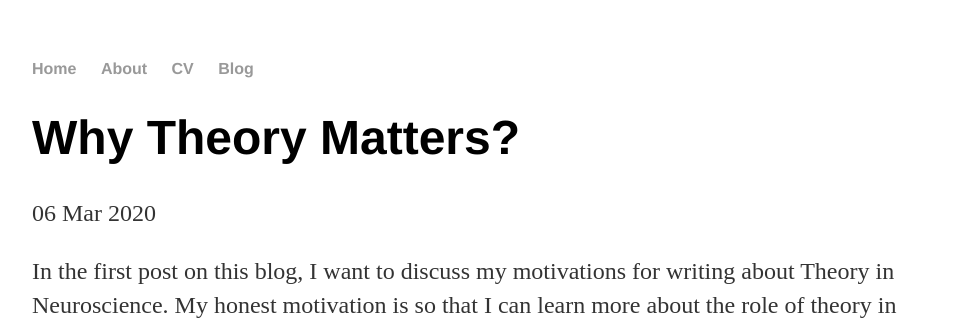
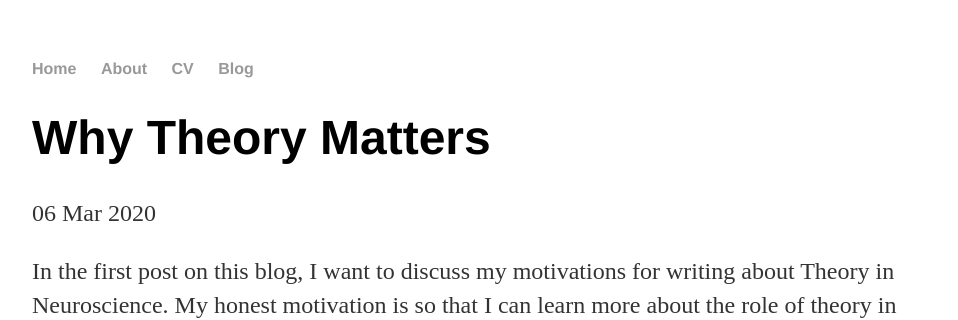
Before and after one commit to bitsandspikes/bitsandspikes.github.io, a Jekyll site: the page built from _posts/2020-03-06-Why-Theory-Matters.md, in a window 1280 px wide. Shown: the top 320 px of the page, without its empty margins (160-1118 px from the left). Built offline with Jekyll 4.4.1, drawn with Linux system fonts in a browser that asks for light colours.

```diff
--- a/_posts/2020-03-06-Why-Theory-Matters.md
+++ b/_posts/2020-03-06-Why-Theory-Matters.md
@@ -1,6 +1,6 @@
 ---
 layout: post
-title: "Why Theory Matters?"
+title: "Why Theory Matters"
 date: 2020-03-06
 ---
 
```
